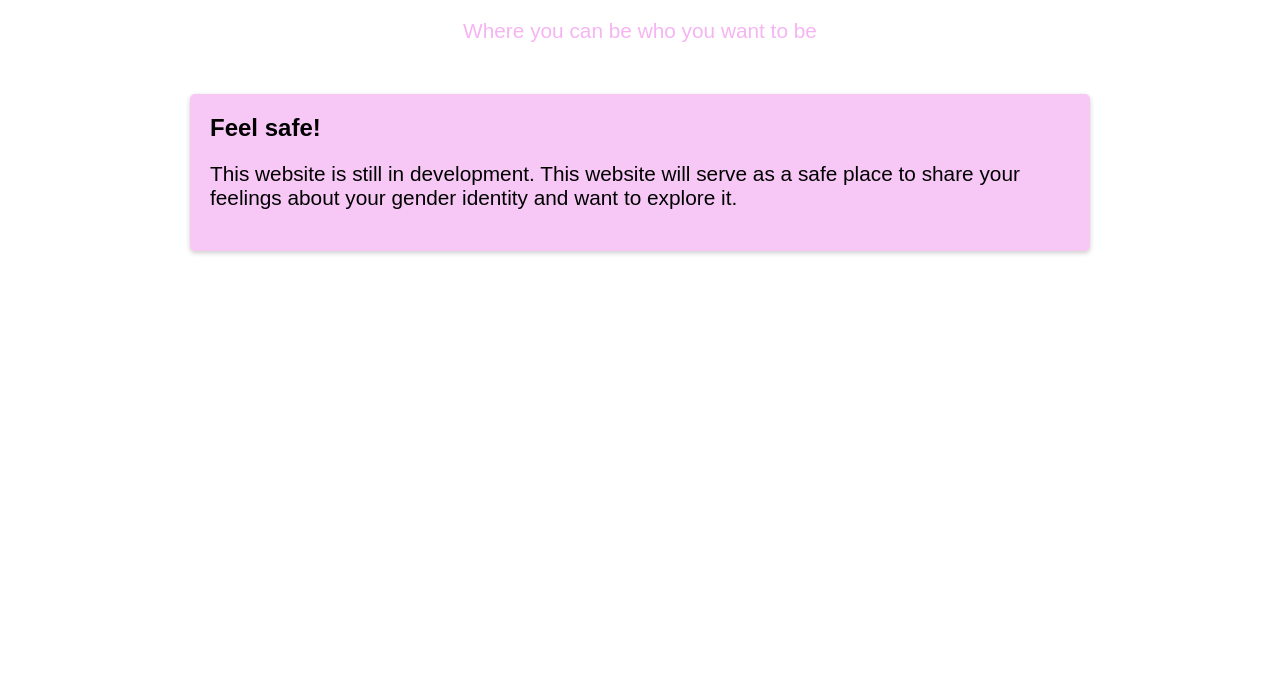
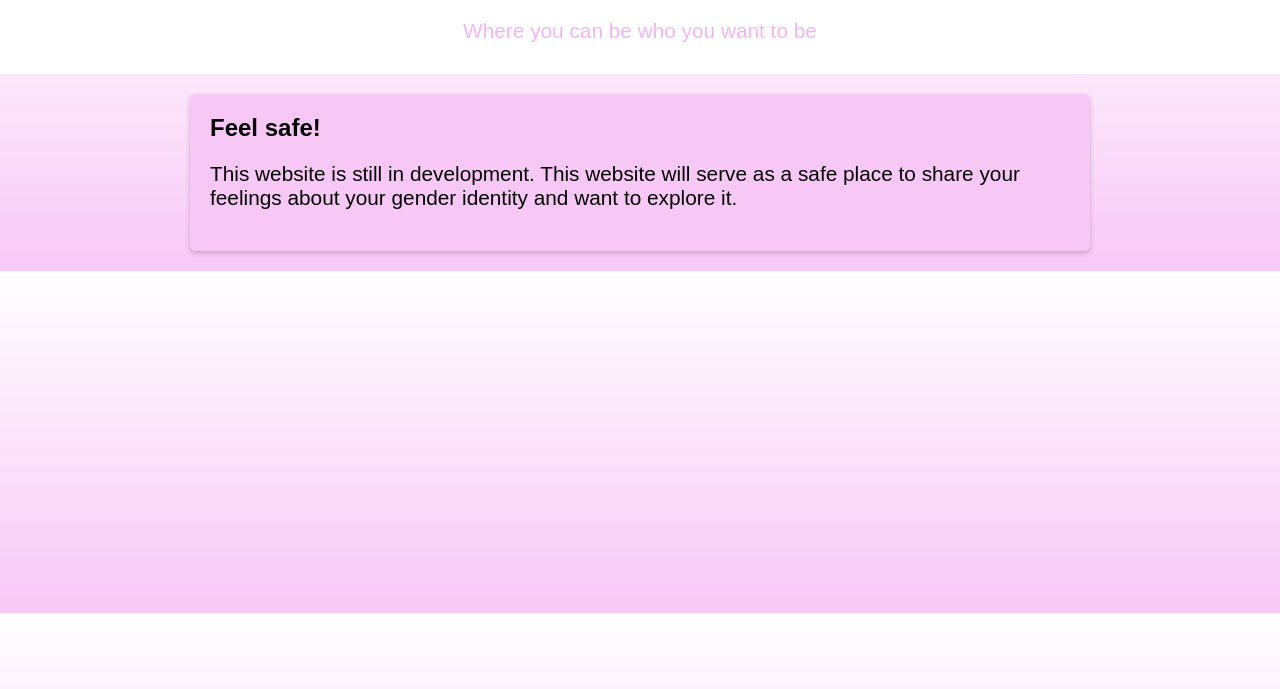
Before and after one commit to Gamingfilter/ProudPride, a plain HTML site: page index.html in a window 1280 px wide. Shown: the part 71-760 px from the top of the page. Drawn offline with Linux system fonts and the light colour scheme.

Commit message:
Backup backgroundcolor

```diff
--- a/CSS.css
+++ b/CSS.css
@@ -3,7 +3,8 @@ body {
   font-family: Arial, sans-serif; /*Font*/
   margin: 0; /*lengte tussen andere dingen*/
   padding: 0; /*Space between border*/
-  linear-gradient(white, #f7c8f6);
+  background-color: #f7c8f6;
+  background-image: linear-gradient(white, #f7c8f6);
 }
 /*For the header*/
 header {
```
